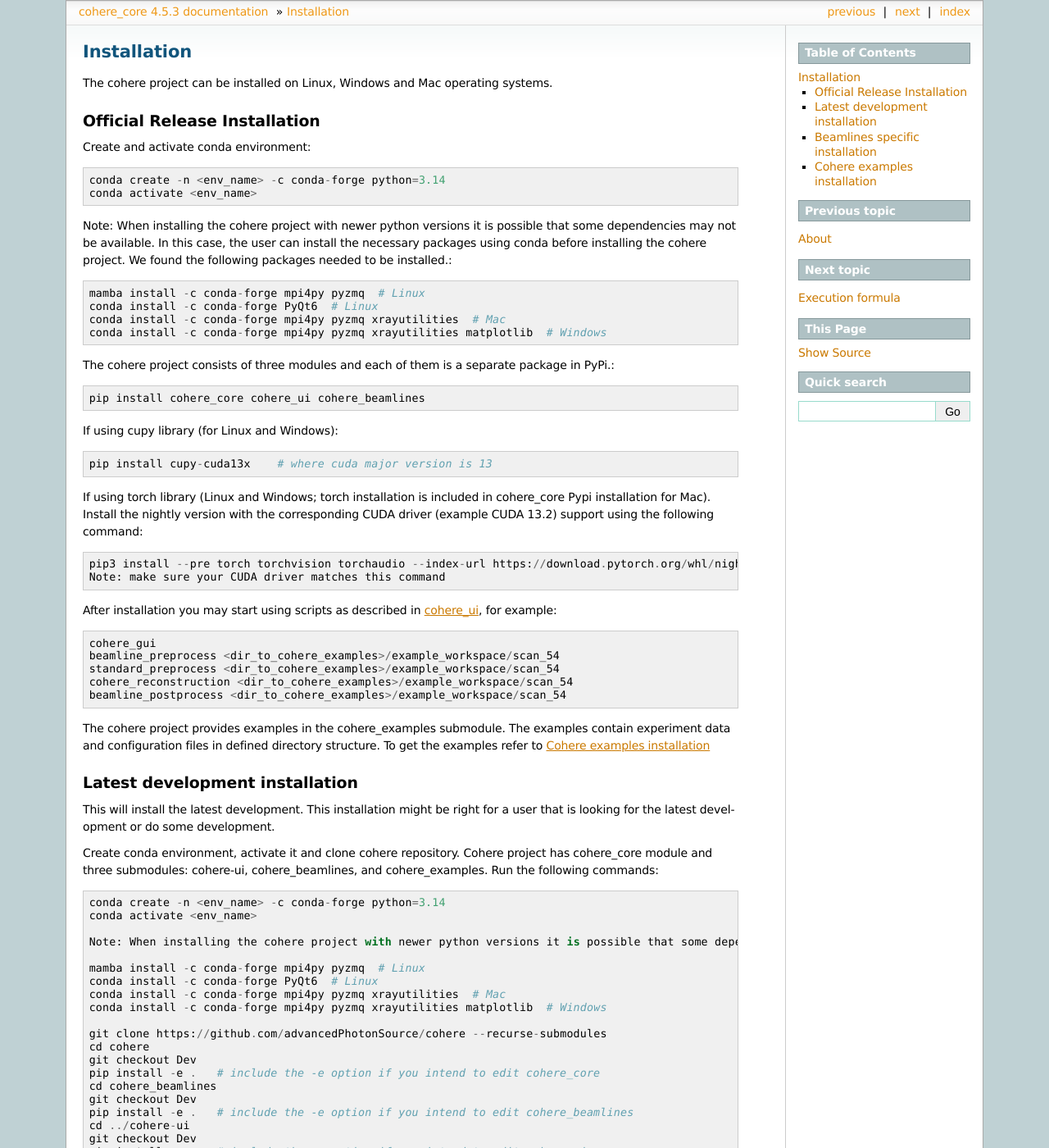
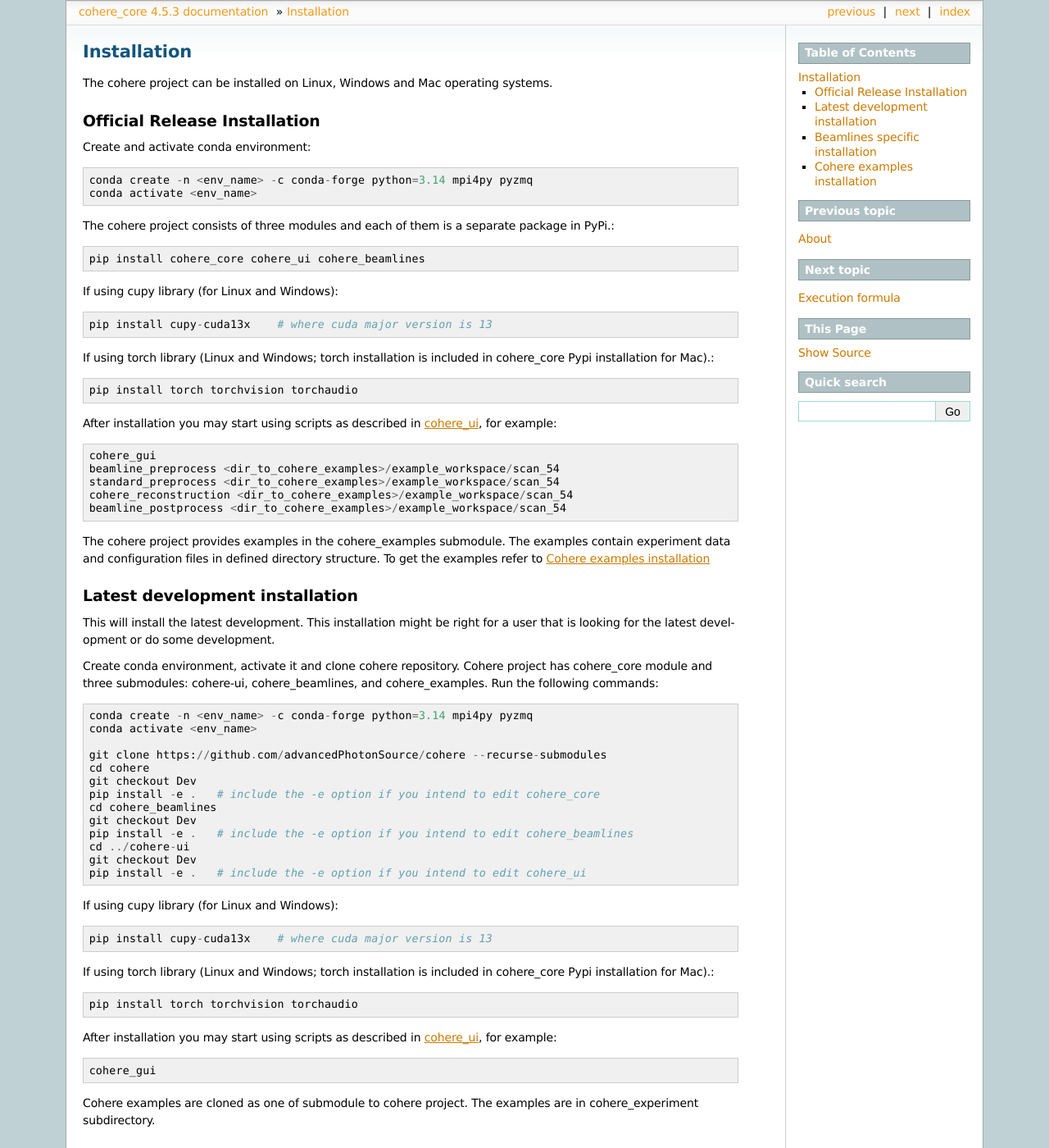
Before and after one commit to AdvancedPhotonSource/cohere, a Sphinx documentation site: the page built from docs/source/installation.rst, in a window 1280 px wide and 1400 px high. Shown: the whole window at 82% size. Built offline with Sphinx 7.4.7, drawn with Linux system fonts in a browser that asks for light colours; some of the changed text lies outside the part shown.

Commit message:
Updated installation instructions, sync with ui

```diff
--- a/docs/source/installation.rst
+++ b/docs/source/installation.rst
@@ -7,15 +7,8 @@ Official Release Installation
 =============================
 Create and activate conda environment::
 
-    conda create -n <env_name> -c conda-forge python=3.14
+    conda create -n <env_name> -c conda-forge python=3.14 mpi4py pyzmq
     conda activate <env_name>
-
-Note: When installing the cohere project with newer python versions it is possible that some dependencies may not be available. In this case, the user can install the necessary packages using conda before installing the cohere project. We found the following packages needed to be installed.::
-
-    mamba install -c conda-forge mpi4py pyzmq  # Linux
-    conda install -c conda-forge PyQt6  # Linux
-    conda install -c conda-forge mpi4py pyzmq xrayutilities  # Mac
-    conda install -c conda-forge mpi4py pyzmq xrayutilities matplotlib  # Windows
 
 The cohere project consists of three modules and each of them is a separate package in PyPi.::
 
@@ -25,11 +18,9 @@ If using cupy library (for Linux and Windows)::
 
     pip install cupy-cuda13x    # where cuda major version is 13
 
-If using torch library (Linux and Windows; torch installation is included in cohere_core Pypi installation for Mac).
-Install the nightly version with the corresponding CUDA driver (example CUDA 13.2) support using the following command::
+If using torch library (Linux and Windows; torch installation is included in cohere_core Pypi installation for Mac).::
 
-    pip3 install --pre torch torchvision torchaudio --index-url https://download.pytorch.org/whl/nightly/cu132
-    Note: make sure your CUDA driver matches this command
+    pip install torch torchvision torchaudio
 
 After installation you may start using scripts as described in  :ref:`api_cohere_ui`, for example::
 
@@ -50,15 +41,8 @@ This will install the latest development. This installation might be right for a
 Create conda environment, activate it and clone cohere repository. Cohere project has cohere_core module and three submodules: cohere-ui, cohere_beamlines, and cohere_examples.
 Run the following commands::
 
-    conda create -n <env_name> -c conda-forge python=3.14
+    conda create -n <env_name> -c conda-forge python=3.14 mpi4py pyzmq
     conda activate <env_name>
-
-    Note: When installing the cohere project with newer python versions it is possible that some dependencies may not be available. In this case, the user can install the necessary packages using conda before installing the cohere project. We found the following packages needed to be installed.
-
-    mamba install -c conda-forge mpi4py pyzmq  # Linux
-    conda install -c conda-forge PyQt6  # Linux
-    conda install -c conda-forge mpi4py pyzmq xrayutilities  # Mac
-    conda install -c conda-forge mpi4py pyzmq xrayutilities matplotlib  # Windows
 
     git clone https://github.com/advancedPhotonSource/cohere --recurse-submodules
     cd cohere
@@ -75,11 +59,9 @@ If using cupy library (for Linux and Windows)::
 
     pip install cupy-cuda13x    # where cuda major version is 13
 
-If using torch library (Linux and Windows; torch installation is included in cohere_core Pypi installation for Mac).
-Install the nightly version with the corresponding CUDA driver (example CUDA 13.2) support using the following command::
+If using torch library (Linux and Windows; torch installation is included in cohere_core Pypi installation for Mac).::
 
-    pip3 install --pre torch torchvision torchaudio --index-url https://download.pytorch.org/whl/nightly/cu132
-    Note: make sure your CUDA driver matches this command
+    pip install torch torchvision torchaudio
 
 After installation you may start using scripts as described in  :ref:`api_cohere_ui`, for example::
 
```
Also changed, not shown: docs/source/config_instr.rst (+20 -1 lines).
